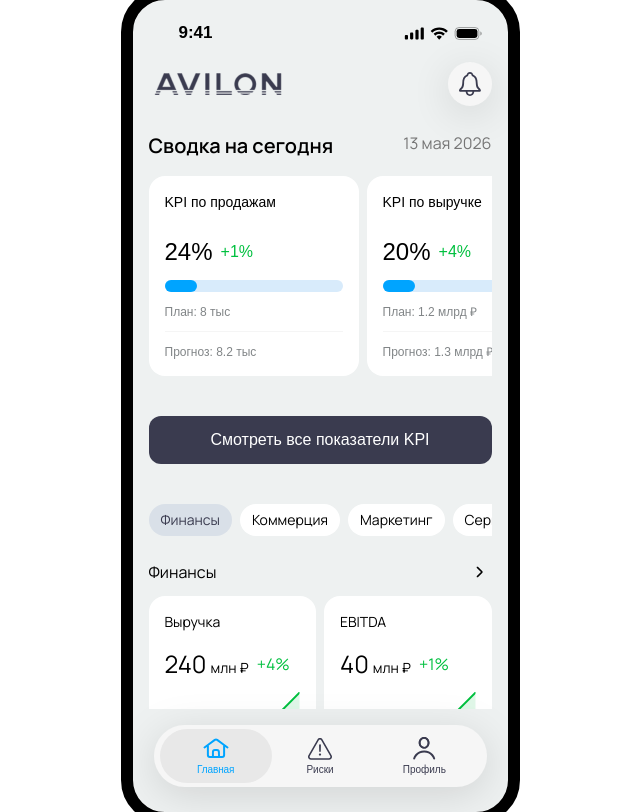
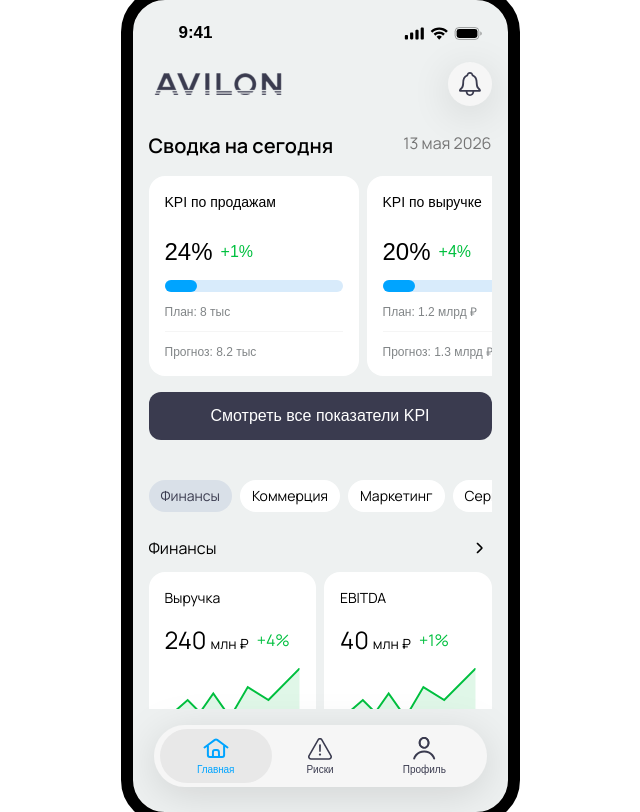
Before and after one commit to dzhuchkov-spider/avilon, a React (Vite) app: page / in a window 1280 px wide. Shown: the whole page, without its empty margins (320-960 px from the left). Built offline with nearby package versions, Linux system fonts and the light colour scheme.

Commit message:
Finance Page 2

```diff
--- a/src/App.tsx
+++ b/src/App.tsx
@@ -157,7 +157,7 @@ function App() {
             </div>
 
             {/* Button */}
-            <div style={{ marginTop: '40px' }}>
+            <div style={{ marginTop: '16px', marginBottom: '40px' }}>
               <div className="bg-[#3a3b4f] content-stretch flex items-center justify-center px-[16px] py-[12px] relative rounded-[12px] size-full">
                 <p className="[word-break:break-word] font-['Manrope:SemiBold',sans-serif] font-semibold leading-[24px] relative shrink-0 text-[16px] text-white whitespace-nowrap" style={{ color: '#FFFFFF' }}>
                   Смотреть все показатели KPI
@@ -166,7 +166,7 @@ function App() {
             </div>
 
             {/* Chips Line */}
-            <div className="flex gap-[8px] overflow-x-auto mt-[40px]" style={{ marginTop: '40px', gap: '8px' }}>
+            <div className="flex gap-[8px] overflow-x-auto" style={{ gap: '8px' }}>
               {/* Active Chip */}
               <div className="bg-[#d9e0e8] flex items-center justify-center px-[12px] py-[6px] rounded-[16px] shrink-0">
                 <p className="font-medium leading-[20px] text-[#3a3b4f] text-[14px] whitespace-nowrap">
```
